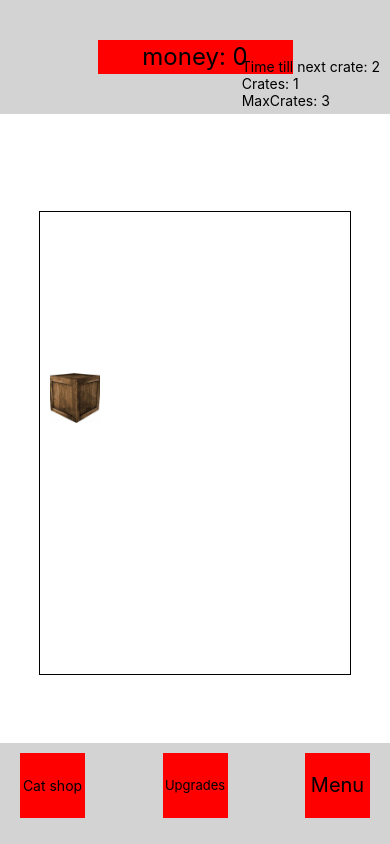
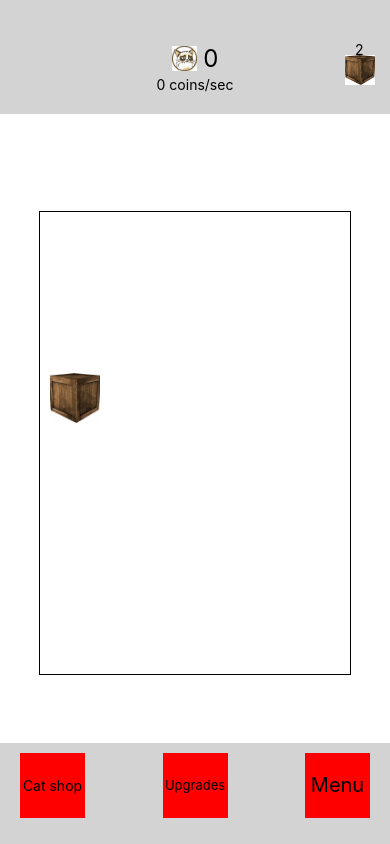
Before and after one commit to anon207/CatMerger, a React Native app: screen / in a window 390 px wide. Built offline with nearby package versions, Linux system fonts and the light colour scheme.

Commit message:
Added coins per second and crate visual in money bar to show how long till the next crate.

```diff
--- a/App.js
+++ b/App.js
@@ -8,6 +8,7 @@ import { CatContainer } from './Components/CatContainer';
 
 export default function App() {
   const initialTimePerCrate = 3;
+  const [primaryCats, setPrimaryCats] = useState([]);
   const [timer, setTimer] = useState(initialTimePerCrate);
   const [crates, setCrates] = useState([]);
   const [money, setMoney] = useState(0);
@@ -28,8 +29,8 @@ export default function App() {
 
   return (
     <View style={styles.container}>
-      <MoneyBar timer={timer} crates={crates} setCrates={setCrates} MaxCrates={MaxCrates} money={money} setMoney={setMoney}/>
-      <CatContainer timer={timer} crates={crates} setCrates={setCrates} MaxCrates={MaxCrates} setMoney={setMoney}/>
+      <MoneyBar timer={timer} crates={crates} setCrates={setCrates} MaxCrates={MaxCrates} money={money} setMoney={setMoney} primaryCats={primaryCats} setPrimaryCats={setPrimaryCats}/>
+      <CatContainer timer={timer} crates={crates} setCrates={setCrates} MaxCrates={MaxCrates} setMoney={setMoney} primaryCats={primaryCats} setPrimaryCats={setPrimaryCats}/>
       <UpgradeBar />
       <StatusBar hidden={true} />
     </View>
--- a/Components/CatContainer.js
+++ b/Components/CatContainer.js
@@ -2,9 +2,8 @@ import React, { useEffect, useRef, useState } from 'react';
 import { StyleSheet, View, Pressable, Image, Animated } from 'react-native';
 import { PrimaryCats } from './PrimaryCats';
 
-export const CatContainer = ({ timer, crates, setCrates, MaxCrates, setMoney }) => {
+export const CatContainer = ({ timer, crates, setCrates, MaxCrates, setMoney, primaryCats, setPrimaryCats }) => {
     const addedCrateRef = useRef(false);
-    const [primaryCats, setPrimaryCats] = useState([]);
 
     const addCrate = () => {
         if (!addedCrateRef.current && crates.length + primaryCats.length < MaxCrates) {
--- a/Components/MoneyBar.js
+++ b/Components/MoneyBar.js
@@ -1,17 +1,34 @@
-import { StyleSheet, Text, View } from 'react-native';
+import { useState, useEffect, useRef } from 'react';
+import { StyleSheet, Text, View, Image, Animated } from 'react-native';
 
-export const MoneyBar = ({ timer, crates, setCrates, MaxCrates, money, setMoney }) => {
+export const MoneyBar = ({ timer, crates, setCrates, MaxCrates, money, setMoney, primaryCats, setPrimaryCats }) => {
+    const [moneyPerSecond, setMoneyPerSecond] = useState(0);
+
+    useEffect(() => {
+        setMoneyPerSecond(primaryCats.length*.5);
+    }, [primaryCats]);
+
     return(
         <View style={MoneyBarStyles.container}>
-            <View style={MoneyBarStyles.moneyDisplay}>
-                <Text style={{fontSize: 24}}>money: {money}</Text>
-            </View>
-            <View style={MoneyBarStyles.crateDisplay}>
-                <Text>Time till next crate: {crates.length !== MaxCrates ? timer : 'FULL'}</Text>
-                <Text>Crates: {crates.length}</Text>
-                <Text>MaxCrates: {MaxCrates}</Text>
-            </View>
+                <View style={MoneyBarStyles.moneyDisplay}>
+                        <Image
+                            source={require('../assets/cat_coin.jpg')}
+                            style={{ width: 25, height: 25 }}
+                        />
+                    <Text style={{fontSize: 24}}> {money}</Text>
+                </View>
+                <View>
+                    <Text>{moneyPerSecond} coins/sec</Text>
+                </View>
+                <Animated.View>
+                    <Text style={{position: 'absolute', left: 160, bottom: 35}}>{timer}</Text>
+                    <Image
+                    source={require('../assets/crate.jpg')}
+                    style={MoneyBarStyles.crate}
+                    />
+                </Animated.View>
         </View>
+
     );
 }
 
@@ -26,16 +43,23 @@ const MoneyBarStyles = StyleSheet.create({
         alignItems: 'center',
     },
     moneyDisplay: {
-        width: '50%',
+        marginTop: 20,
+        width: '40%',
         height: '30%',
-        backgroundColor: 'red',
+        flexDirection: 'row',
         justifyContent: 'center',
         alignItems: 'center',
-        position: 'absolute'
     },
     crateDisplay: {
         position: 'absolute',
         right: 10,
         bottom: 5
     },
+    crate: {
+        width: 30,
+        height: 30,
+        position: 'absolute',
+        left: 150,
+        bottom: 8
+    },
 });
```
